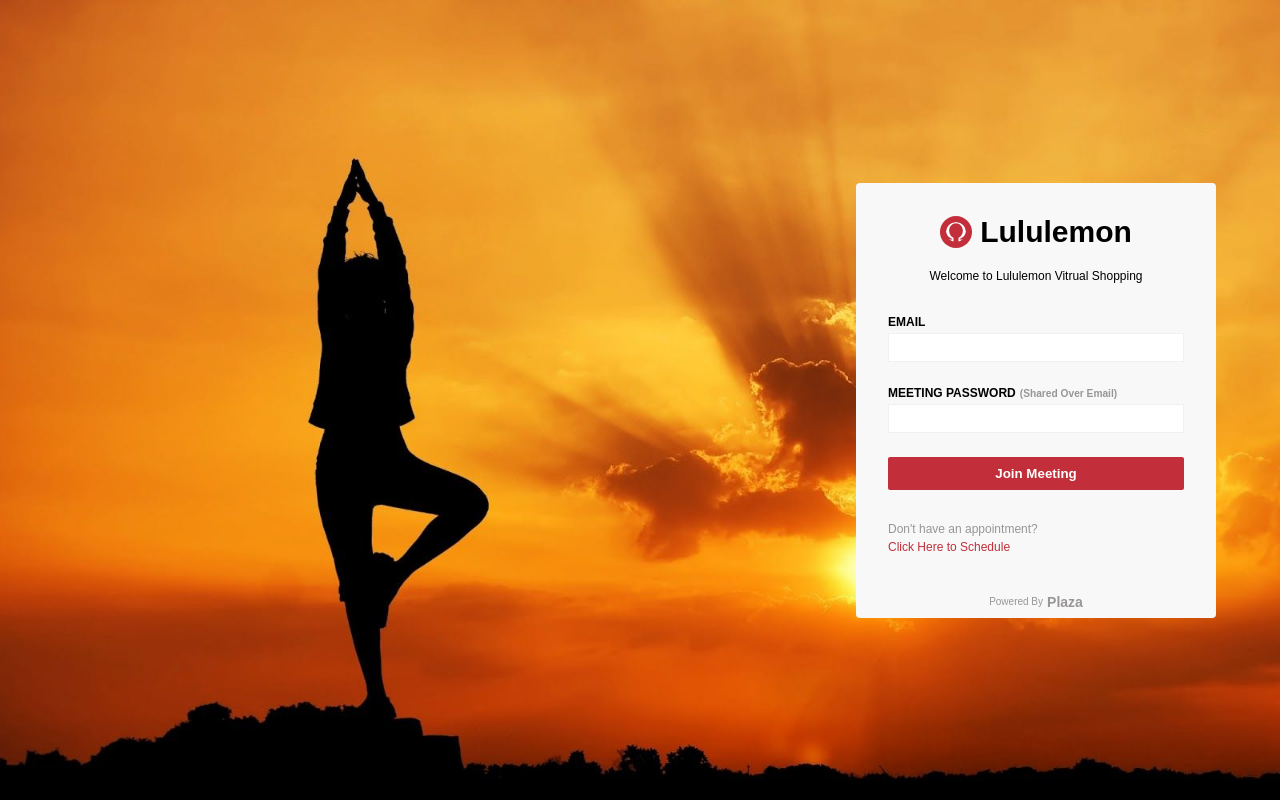
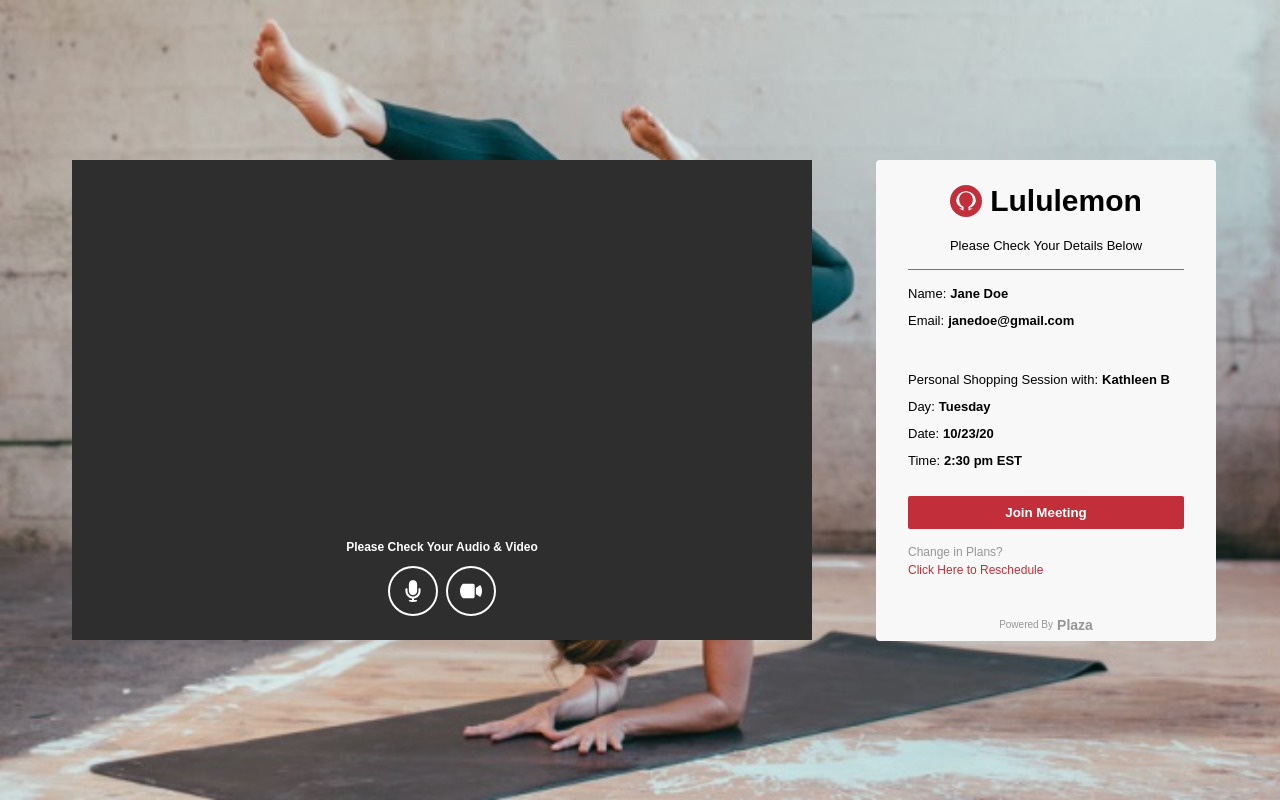
Before and after one commit to mohandast52/my-portfolio, a Next.js app: page /plaza in a window 1280 px wide. Both pictures are taken after a click on the button "Join Meeting". Built offline with nearby package versions, Linux system fonts and the light colour scheme.

Commit message:
part 2 added

```diff
--- a/components/Plaza/Assignment/Card.jsx
+++ /dev/null
@@ -1,60 +0,0 @@
-/* eslint-disable jsx-a11y/anchor-is-valid */
-/* eslint-disable jsx-a11y/label-has-associated-control */
-import React from 'react';
-import { ImOmega } from 'react-icons/im';
-
-import {
-  CardContainer,
-  CardHeader,
-  CardFooter,
-  WelcomeMessage,
-  Form,
-  Label,
-  RedButton,
-  Input,
-  ScheduleContainer,
-} from './styles';
-
-const Card = ({ email, name }) => {
-  console.log({});
-
-  return (
-    <CardContainer>
-      <CardHeader>
-        <ImOmega />
-        <h2>Lululemon</h2>
-      </CardHeader>
-
-      <WelcomeMessage>Welcome to Lululemon Vitrual Shopping</WelcomeMessage>
-
-      <Form className="form">
-        <div>
-          <Label htmlFor="email">EMAIL</Label>
-          <Input id="email" />
-        </div>
-
-        <div>
-          <Label htmlFor="password">
-            MEETING PASSWORD
-            <span className="info">(Shared Over Email)</span>
-          </Label>
-          <Input id="password" />
-        </div>
-
-        <RedButton type="button">Join Meeting</RedButton>
-      </Form>
-
-      <ScheduleContainer>
-        <div className="question">Don&apos;t have an appointment?</div>
-        <a href="#">Click Here to Schedule</a>
-      </ScheduleContainer>
-
-      <CardFooter>
-        <span>Powered By</span>
-        <span>Plaza</span>
-      </CardFooter>
-    </CardContainer>
-  );
-};
-
-export default Card;
--- /dev/null
+++ b/components/Plaza/Assignment/Card/Helper.jsx
@@ -0,0 +1,138 @@
+/* eslint-disable react/prop-types */
+/* eslint-disable jsx-a11y/anchor-is-valid */
+/* eslint-disable jsx-a11y/label-has-associated-control */
+
+import React from 'react';
+import {
+  WelcomeMessage,
+  Form,
+  Label,
+  RedButton,
+  TransparentButton,
+  Input,
+  ScheduleContainer,
+  StepOneContainer,
+} from '../styles';
+
+/* ------------------- Step Zero------------------ */
+export const StepZero = ({ handleClick }) => (
+  <>
+    <WelcomeMessage>Welcome to Lululemon Vitrual Shopping</WelcomeMessage>
+
+    <Form className="form">
+      <div>
+        <Label htmlFor="email">EMAIL</Label>
+        <Input id="email" />
+      </div>
+
+      <div>
+        <Label htmlFor="password">
+          MEETING PASSWORD
+          <span className="info">(Shared Over Email)</span>
+        </Label>
+        <Input id="password" />
+      </div>
+
+      <RedButton type="button" onClick={handleClick}>
+        Join Meeting
+      </RedButton>
+    </Form>
+
+    <ScheduleContainer>
+      <div className="question">Don&apos;t have an appointment?</div>
+      <a href="#">Click Here to Schedule</a>
+    </ScheduleContainer>
+  </>
+);
+
+/* ------------------- Details------------------ */
+
+export const Details = () => {
+  const infoList = [
+    {
+      key: 'name',
+      title: 'Name',
+      value: 'Jane Doe',
+    },
+    {
+      key: 'email',
+      title: 'Email',
+      value: 'janedoe@gmail.com',
+    },
+    {
+      key: 'shopping-session',
+      title: 'Personal Shopping Session with',
+      value: 'Kathleen B',
+    },
+    {
+      key: 'day',
+      title: 'Day',
+      value: 'Tuesday',
+    },
+    {
+      key: 'date',
+      title: 'Date',
+      value: '10/23/20',
+    },
+    {
+      key: 'time',
+      title: 'Time',
+      value: '2:30 pm EST',
+    },
+  ];
+
+  return (
+    <div className="info-table">
+      {infoList.map(eachInfo => {
+        const { key, title, value } = eachInfo;
+
+        return (
+          <div className={`row ${key === 'email' ? ' email' : ''}`} key={key}>
+            <div className="row-title">
+              {title}
+              :
+            </div>
+            <div className="row-value">{value}</div>
+          </div>
+        );
+      })}
+    </div>
+  );
+};
+
+/* ------------------- Step One------------------ */
+export const StepOne = ({ handleClick }) => (
+  <StepOneContainer>
+    <div className="message">Please Check Your Details Below</div>
+
+    <Details />
+
+    <RedButton type="button" onClick={handleClick}>
+      Join Meeting
+    </RedButton>
+
+    <ScheduleContainer>
+      <div className="question">Change in Plans?</div>
+      <a href="#">Click Here to Reschedule</a>
+    </ScheduleContainer>
+  </StepOneContainer>
+);
+
+/* ------------------- Step Two ------------------ */
+export const StepTwo = ({ handleClick }) => (
+  <StepOneContainer>
+    <div className="message">Your Appointment is Confirmed</div>
+
+    <Details />
+
+    <>
+      <TransparentButton type="button" onClick={handleClick}>
+        Reschedule Meeting
+      </TransparentButton>
+
+      <TransparentButton type="button" onClick={handleClick}>
+        Cancel Meeting
+      </TransparentButton>
+    </>
+  </StepOneContainer>
+);
--- /dev/null
+++ b/components/Plaza/Assignment/Card/index.jsx
@@ -0,0 +1,27 @@
+/* eslint-disable react/prop-types */
+/* eslint-disable jsx-a11y/anchor-is-valid */
+/* eslint-disable jsx-a11y/label-has-associated-control */
+import React from 'react';
+import { ImOmega } from 'react-icons/im';
+import { StepZero, StepOne, StepTwo } from './Helper';
+import { CardContainer, CardHeader, CardFooter } from '../styles';
+
+const Card = ({ step, handleClick }) => (
+  <CardContainer>
+    <CardHeader>
+      <ImOmega />
+      <h2>Lululemon</h2>
+    </CardHeader>
+
+    {step === 0 && <StepZero handleClick={handleClick} />}
+    {step === 1 && <StepOne handleClick={handleClick} />}
+    {step === 2 && <StepTwo handleClick={handleClick} />}
+
+    <CardFooter>
+      <span>Powered By</span>
+      <span>Plaza</span>
+    </CardFooter>
+  </CardContainer>
+);
+
+export default Card;
--- a/components/Plaza/Assignment/index.jsx
+++ b/components/Plaza/Assignment/index.jsx
@@ -1,19 +1,33 @@
-import React, { useReducer } from 'react';
+import React, { useState } from 'react';
+import { FaVideo, FaMicrophone } from 'react-icons/fa';
 import Card from './Card';
-import { Container } from './styles';
-
-const reducer = () => {};
+import { Container, VideoContainer } from './styles';
 
 const Assignment = () => {
-  const [state, dispatch] = useReducer(reducer, {
-    step: '1',
-    name: null,
-    email: '',
-  });
+  const [step, setStep] = useState(0);
 
+  const handleClick = e => {
+    e.preventDefault();
+    const count = (step + 1) % 3;
+    setStep(count);
+  };
+
+  // console.log(step);
   return (
     <Container>
-      <Card />
+      {step === 1 && (
+        <VideoContainer>
+          <div className="video-info">
+            <div className="message">Please Check Your Audio & Video</div>
+            <div className="icons">
+              <FaMicrophone />
+              <FaVideo />
+            </div>
+          </div>
+        </VideoContainer>
+      )}
+
+      <Card step={step} handleClick={handleClick} />
     </Container>
   );
 };
--- a/components/Plaza/Assignment/styles.jsx
+++ b/components/Plaza/Assignment/styles.jsx
@@ -18,7 +18,7 @@
   width: 100vw;
   overflow: hidden;
   background-color: ${COLOR.BG_COLOR};
-  background-image: url("/images/yoga.jpg");
+  background-image: url("/images/yoga-1.jpg");
   background-size: cover;
   background-repeat: no-repeat;
   font-family: sans-serif !important;
@@ -29,7 +29,6 @@
 `;
 
 /* ---------------- common ---------------- */
-
 export const Label = styled.label`
   display: block;
   font-size: 12px;
@@ -65,13 +64,57 @@
   font-weight: bold;
 `;
 
+export const TransparentButton = styled(Button)`
+  background-color: transparent !important;
+  color: ${COLOR.BLACK};
+  border: 1px solid ${COLOR.BLACK};
+  font-weight: bold;
+  margin-bottom: 1rem;
+`;
+
+/* ---------------- video ---------------- */
+export const VideoContainer = styled.div`
+  width: calc(100% - 540px);
+  max-width: 1000px;
+  height: 480px;
+  margin-right: 4rem;
+  background-color: ${COLOR.VIDEO_BG};
+
+  display: flex;
+  align-items: flex-end;
+  justify-content: center;
+  color: ${COLOR.WHITE};
+
+  .video-info {
+    display: flex;
+    flex-direction: column;
+    align-items: center;
+    padding: 1rem;
+    .message {
+      font-size: 12px;
+      margin-bottom: 0.5rem;
+      font-weight: bold;
+    }
+    .icons {
+      svg {
+        width: 50px;
+        height: 50px;
+        padding: 12px;
+        border: 2px solid white;
+        border-radius: 50%;
+        margin: 0.25rem;
+      }
+    }
+  }
+`;
+
 /* ---------------- card ---------------- */
 export const CardContainer = styled.label`
   min-height: 400px;
-  width: 360px;
+  width: 340px;
   margin-right: 4rem;
   border-radius: 4px;
-  padding: 2rem 2rem 0.5rem 2rem;
+  padding: 1.5rem 2rem 0.5rem 2rem;
   background-color: ${COLOR.BG_COLOR};
 `;
 
@@ -127,7 +170,7 @@
 `;
 
 export const ScheduleContainer = styled.div`
-  margin: 2rem 0;
+  margin: 1rem 0 2rem 0;
   font-size: 12px;
 
   .question {
@@ -143,3 +186,36 @@
     }
   }
 `;
+
+export const StepOneContainer = styled.div`
+  .message {
+    padding: 0 1rem 1rem 1rem;
+    text-align: center;
+    font-weight: 100;
+    font-size: 13px;
+    border-bottom: 1px solid #757575;
+  }
+
+  .info-table {
+    padding: 1rem 0;
+
+    .row {
+      display: flex;
+      font-size: 13px;
+      padding-bottom: 0.75rem;
+
+      &.email {
+        margin-bottom: 2rem;
+      }
+
+      .row-title {
+        font-weight: 100;
+        padding-right: 0.25rem;
+      }
+
+      .row-value {
+        font-weight: bold;
+      }
+    }
+  }
+`;
```
Also changed, not shown: public/images/yoga-1.jpg (added).
